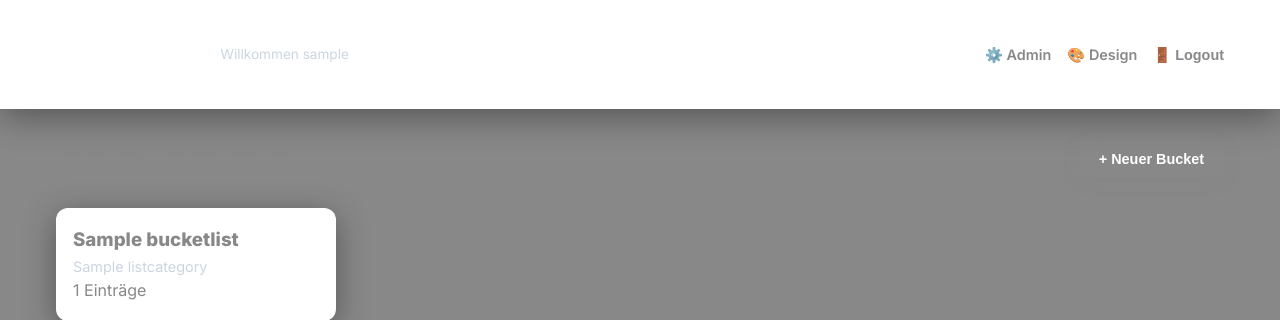
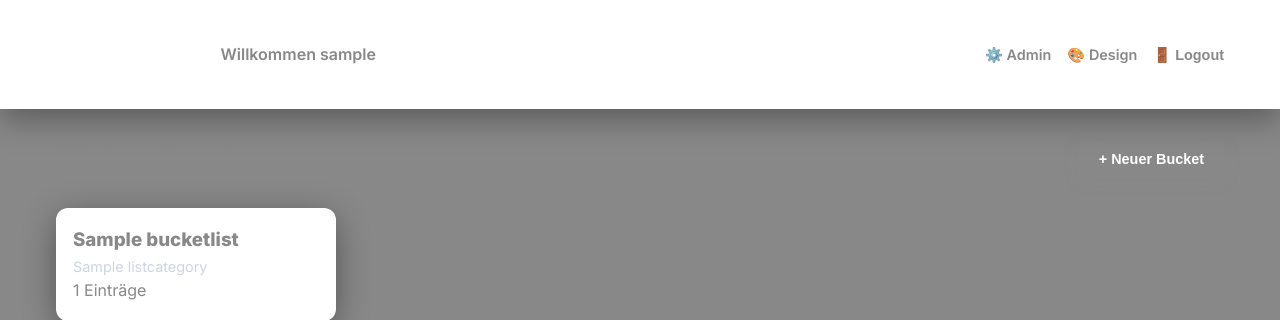
Before and after one commit to bzaiser/buckezz, a Django app: page /dashboard/ in a window 1280 px wide. Shown: the top 320 px of the page. Run offline with Django 5.2, Linux system fonts and the light colour scheme; a user stored in the database is signed in; tables that the repository leaves empty hold one stand-in row (values such as "Sample post"); some libraries are stand-ins or nearby versions.

Commit message:
Update welcome text styling and display guest name in navbar

```diff
--- a/templates/base.html
+++ b/templates/base.html
@@ -198,9 +198,9 @@
             align-items: center;
         }
         .welcome-text {
-            color: var(--text-muted);
-            font-size: 0.85rem;
-            font-weight: 500;
+            color: var(--text-main);
+            font-size: 1rem;
+            font-weight: 600;
         }
 
         /* Mobile Adjustments */
@@ -253,6 +253,8 @@
                 </a>
                 {% if user.is_authenticated %}
                     <span class="welcome-text">Willkommen {{ user.username }}</span>
+                {% elif request.session.guest_name %}
+                    <span class="welcome-text">Willkommen {{ request.session.guest_name }} (Gast)</span>
                 {% endif %}
             </div>
             <nav class="nav-links">
```
